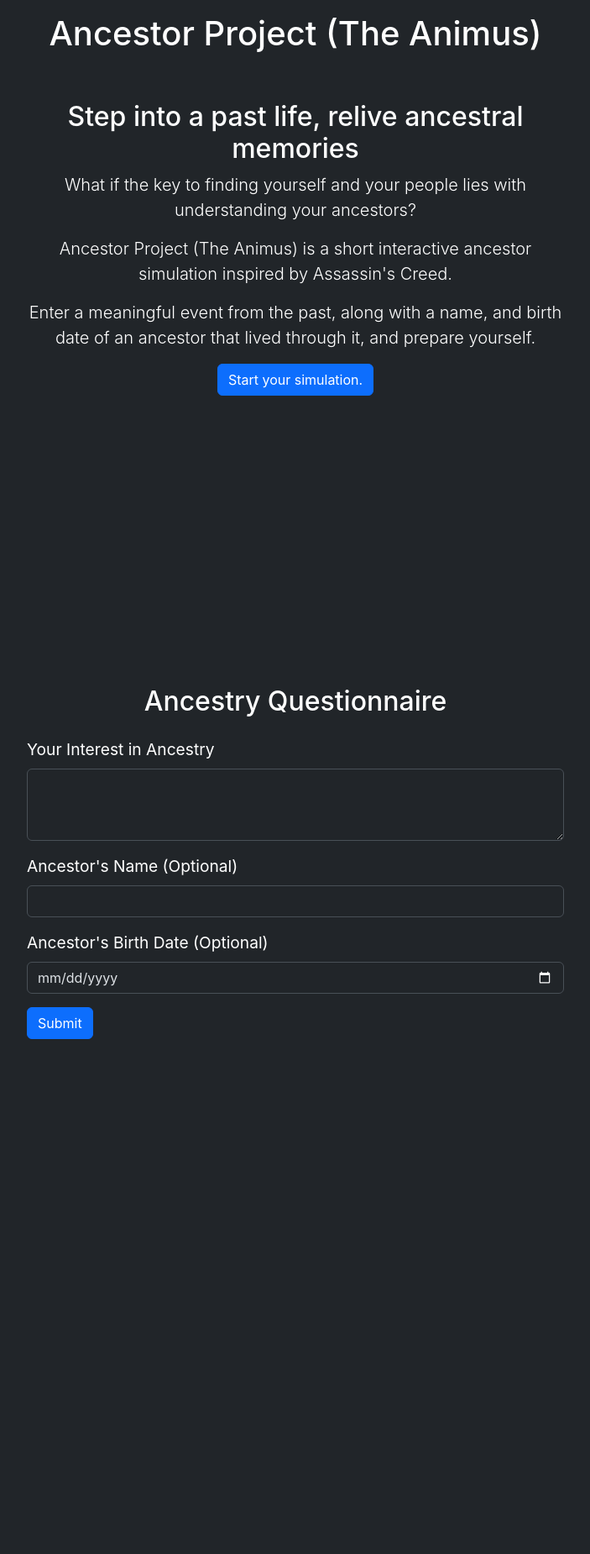
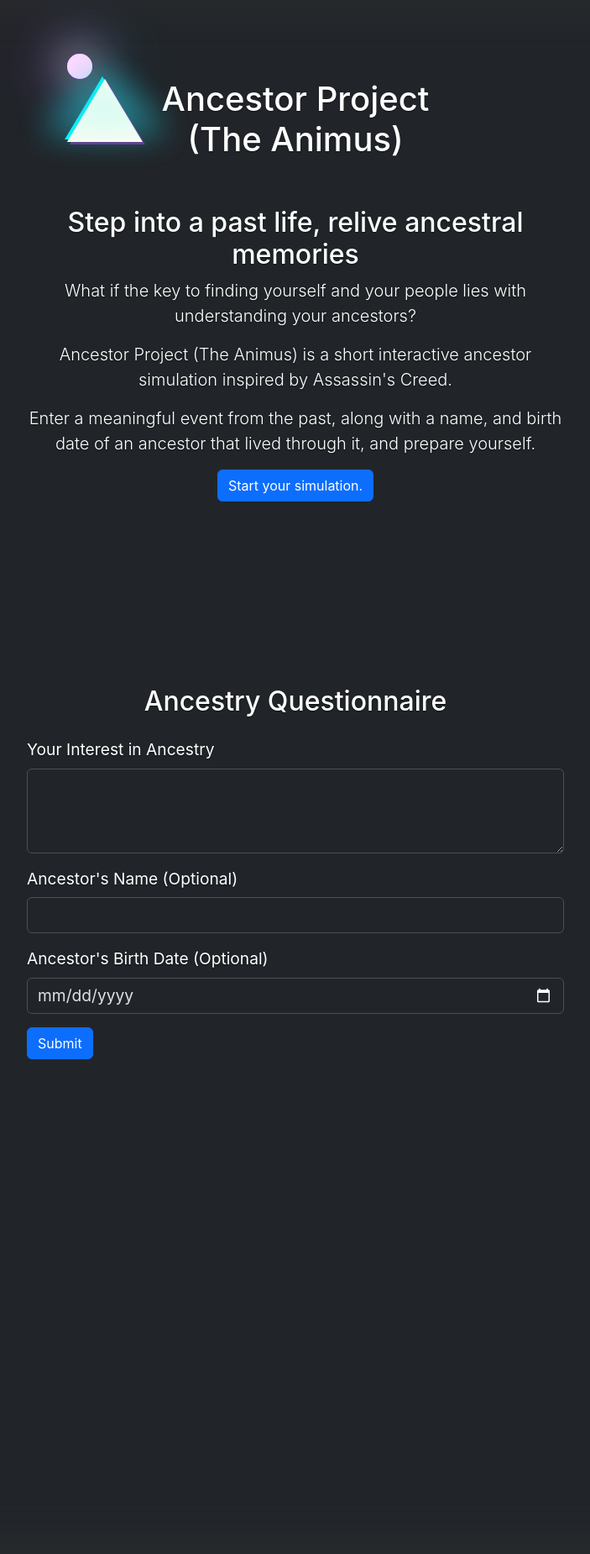
Before and after one commit to rowinf/ancestry-project, a Flask app: page / in a window 1280 px wide. Shown: the whole page at 84% size, without its empty margins (288-991 px from the left). Run offline with Flask 3, Linux system fonts and the light colour scheme; some libraries are stand-ins or nearby versions; some web fonts are replaced.

Commit message:
add styles, updated screen

```diff
--- a/templates/base.html
+++ b/templates/base.html
@@ -10,12 +10,17 @@
         body {
             font-family: "Iceland", 'Inter', sans-serif;
             font-size: 120%;
+            text-shadow: 0 .05rem .1rem rgba(0, 0, 0, .5);
+            box-shadow: inset 0 0 5rem rgba(55, 55, 55, .5);
         }
         .flash-messages {
             margin-bottom: 20px;
         }
         .cover-container {
             max-width: 42rem;
+        }
+        .form-control {
+            font-size: 1.2rem;
         }
     </style>
     {% block head %}{% endblock %}
--- a/templates/questionnaire.html
+++ b/templates/questionnaire.html
@@ -1,9 +1,60 @@
 {% extends "base.html" %}
+
+{% block head %}
+<style>
+.arrow-container {
+  position: relative;
+  width: 70px;
+  height: 0;
+}
+.arrow-up {
+  width: 0;
+  height: 0;
+  border-left: 45px solid transparent;
+  border-right: 45px solid transparent;
+
+  border-bottom: 75px solid whitesmoke;
+  filter: drop-shadow(3px 3px rebeccapurple) sepia(15%) drop-shadow(-3px -3px cyan);
+}
+.arrow-up::before {
+  content: "";
+  position: absolute;
+  top: -10px;
+  left: -75px;
+  width: 0;
+  height: 0;
+  border-left: 75px solid transparent;
+  border-right: 75px solid transparent;
+  border-bottom: 75px solid cyan;
+  filter: blur(20px);
+  opacity: 0.2;
+  z-index: 1;
+}
+.glow-circle {
+  width: 30px;
+  height: 30px;
+  border-radius: 50%;
+  box-shadow:
+    inset 0 0 50px #fff,
+    inset 20px 0 80px #f0f,
+    inset -20px 0 80px #0ff,
+    inset 20px 0 300px #f0f,
+    inset -20px 0 300px #0ff,
+    0 0 50px #fff,
+    -10px 0 80px #f0f,
+    10px 0 80px #0ff;
+}
+</style>
+{% endblock %}
 
 {% block content %}
     <div class="cover-container d-flex w-100 vh-100 p-3 mx-auto flex-column">
-        <header class="mb-5 text-center">
-            <h1>Ancestor Project (The Animus)</h1>
+        <header class="m-5 text-end text-sm-center">
+            <div class="glow-circle"></div>
+            <div class="arrow-container">
+                <div class="arrow-up"></div>
+            </div>
+            <h1>Ancestor Project<br /> (The Animus)</h1>
         </header>
         <main>
             <div class="text-center d-flex flex-column align-items-center justify-content-center">
@@ -17,6 +68,10 @@
 
         </main>
     </div>
+
+
+
+
 
     <div class="cover-container d-flex w-100 vh-100 p-3 mx-auto flex-column" id="questionnaire">
         {% with messages = get_flashed_messages(with_categories=true) %}
```
Also changed, not shown: screenshot.png.
